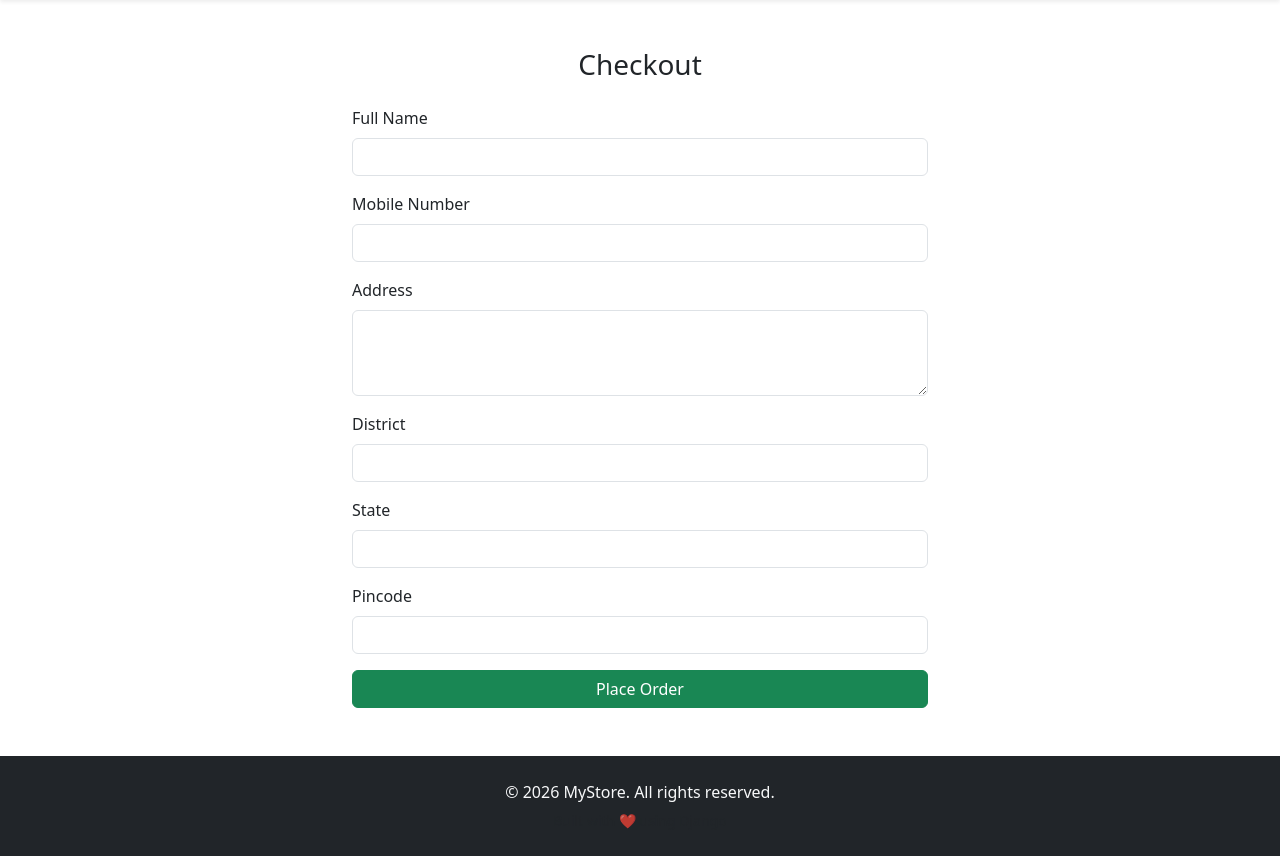
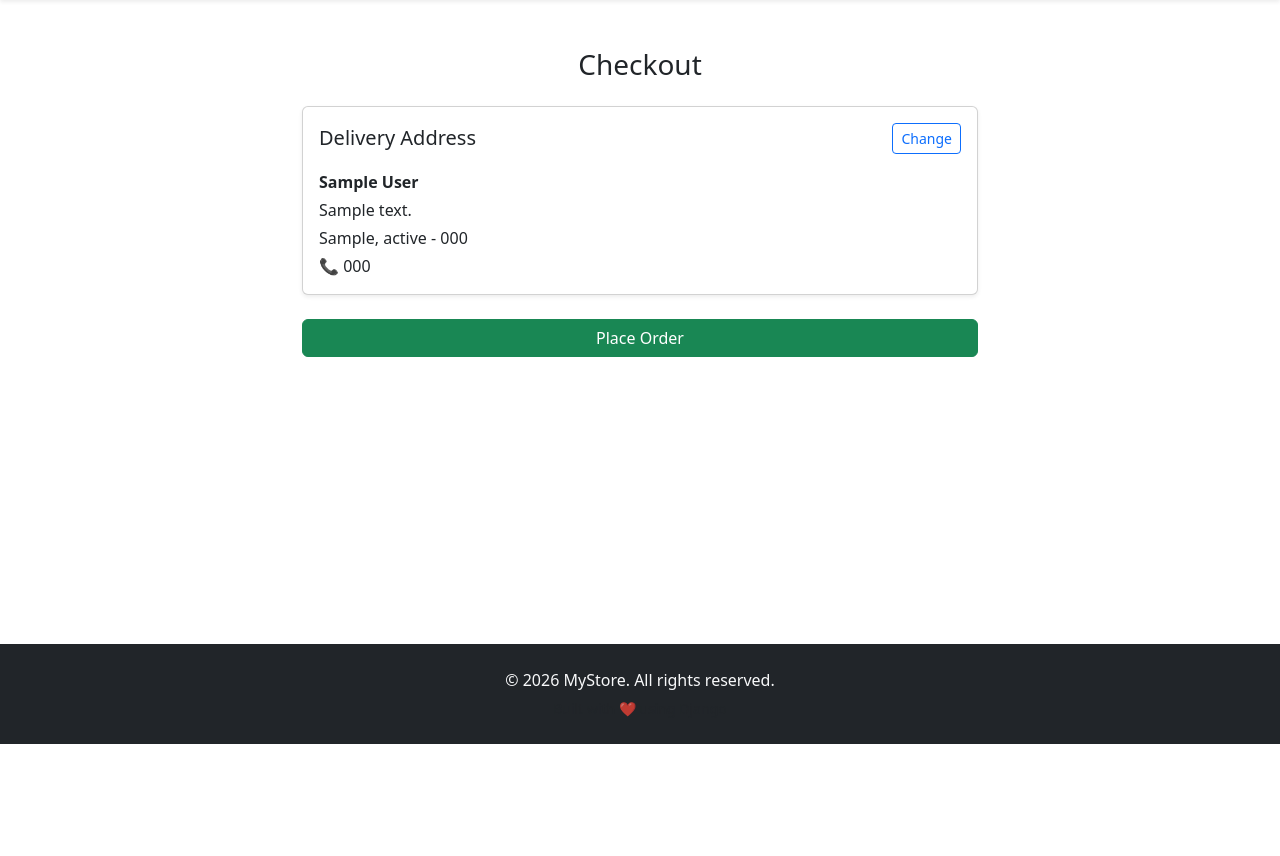
Before and after one commit to Dablukumar94/india_mart, a Django app: page /products/checkout/ in a window 1280 px wide. Shown: the part 56-912 px from the top of the page. After the commit the page ends 800 px from the top, so only its background shows below. Run offline with Django 5.2, Linux system fonts and the light colour scheme; a user stored in the database is signed in; tables that the repository leaves empty hold one stand-in row (values such as "Sample post").

Commit message:
fix address system checkout update

```diff
--- a/products/urls.py
+++ b/products/urls.py
@@ -1,7 +1,7 @@
 from django.urls import path
 from .views import ProductListView, ProductDetailView, AddToCartView, CartView,\
     IncreaseQtyView, DecreaseQtyView, RemoveFromCartView, CheckoutView, \
-    OrderSuccessView, OrderHistoryView, OrderDetailView
+    OrderSuccessView, OrderHistoryView, OrderDetailView, BuyNowView, AddressView
 
 urlpatterns = [
     path('', ProductListView.as_view(), name='product-list'),
@@ -15,4 +15,6 @@ urlpatterns = [
     path('success/', OrderSuccessView.as_view(), name='order-success'),
     path('orders/', OrderHistoryView.as_view(), name='order-history'),
     path('orders/<uuid:pk>/', OrderDetailView.as_view(), name='order-detail'),
+    path('buy-now/<uuid:pk>/', BuyNowView.as_view(), name='buy-now'),
+    path('address/', AddressView.as_view(), name='address'),
 ]
--- a/products/views.py
+++ b/products/views.py
@@ -1,27 +1,15 @@
-# from django.shortcuts import render, redirect
-# from django.contrib import messages
+from django.views import View
+from django.shortcuts import render, redirect, get_object_or_404
+from django.contrib.auth.mixins import LoginRequiredMixin
+from django.core.paginator import Paginator
 
-# # Create your views here.
-
-# # messages.success(request, "Data saved successfully!")
-# # messages.error(request, "Something went wrong!")
-# # messages.warning(request, "Please check your form!")
-# # messages.info(request, "Welcome back!")
-
-# def index_page(request):
-#     messages.success(request, "Data saved successfully!")
-#     return render(request, "base/base.html")
+from .models import Product, Order, OrderItem, Address
 
 
-from django.views import View
-from django.shortcuts import render, redirect
-from .models import Product, Order, OrderItem
-from django.shortcuts import get_object_or_404
-from django.core.paginator import Paginator
-from django.contrib.auth.mixins import LoginRequiredMixin
-
+# --------------------
+# PRODUCT LIST
+# --------------------
 class ProductListView(View):
-
     def get(self, request):
         product_list = Product.objects.all()
 
@@ -32,12 +20,18 @@ class ProductListView(View):
         return render(request, "products/plp.html", {"products": products})
 
 
+# --------------------
+# PRODUCT DETAIL
+# --------------------
 class ProductDetailView(View):
     def get(self, request, pk):
         product = get_object_or_404(Product, id=pk)
         return render(request, "products/pdp.html", {"product": product})
 
 
+# --------------------
+# ADD TO CART
+# --------------------
 class AddToCartView(LoginRequiredMixin, View):
     login_url = 'login'
 
@@ -46,18 +40,19 @@ class AddToCartView(LoginRequiredMixin, View):
 
         product_id = str(pk)
 
-        if product_id in cart:
-            cart[product_id] += 1
-        else:
-            cart[product_id] = 1
+        cart[product_id] = cart.get(product_id, 0) + 1
 
         request.session['cart'] = cart
 
         return redirect('product-list')
 
 
+# --------------------
+# CART VIEW
+# --------------------
 class CartView(LoginRequiredMixin, View):
     login_url = 'login'
+
     def get(self, request):
         cart = request.session.get('cart', {})
         products = []
@@ -77,7 +72,168 @@ class CartView(LoginRequiredMixin, View):
         })
 
 
-# ➕ Increase quantity
+# --------------------
+# CHECKOUT VIEW (FIXED)
+# --------------------
+
+class CheckoutView(LoginRequiredMixin, View):
+    login_url = 'login'
+
+    # 🟢 SHOW CHECKOUT PAGE
+    def get(self, request):
+
+        # ⭐ ADDRESS FETCH (HERE IS YOUR LINE)
+        address = Address.objects.filter(
+            user=request.user,
+            is_default=True
+        ).first()
+
+        # 🛒 CART DATA
+        cart = request.session.get('cart', {})
+        products = []
+        total = 0
+
+        for product_id, qty in cart.items():
+            product = Product.objects.get(id=product_id)
+            product.quantity = qty
+            product.subtotal = product.price * qty
+            total += product.subtotal
+            products.append(product)
+
+        return render(request, 'products/checkout.html', {
+            'address': address,   # 👈 send to template
+            'products': products,
+            'total': total
+        })
+
+    # 🔵 PLACE ORDER
+    def post(self, request):
+
+        cart = request.session.get('cart', {})
+
+        if not cart:
+            return redirect('cart')
+
+        # ⭐ SAME ADDRESS LOGIC HERE ALSO
+        address = Address.objects.filter(
+            user=request.user,
+            is_default=True
+        ).first()
+
+        if not address:
+            return redirect('address')
+
+        # 🧾 CREATE ORDER
+        order = Order.objects.create(
+            user=request.user,
+            address=address,
+            total_amount=0,
+            status='PLACED'
+        )
+
+        total = 0
+
+        for product_id, qty in cart.items():
+            product = Product.objects.get(id=product_id)
+
+            subtotal = product.price * qty
+            total += subtotal
+
+            OrderItem.objects.create(
+                order=order,
+                product=product,
+                quantity=qty,
+                price=product.price
+            )
+
+        order.total_amount = total
+        order.save()
+
+        # 🧹 CLEAR CART
+        request.session['cart'] = {}
+
+        return redirect('order-success')
+
+# --------------------
+# BUY NOW
+# --------------------
+class BuyNowView(LoginRequiredMixin, View):
+    login_url = 'login'
+
+    def get(self, request, pk):
+        request.session['cart'] = {str(pk): 1}
+        return redirect('checkout')
+
+
+# --------------------
+# ADDRESS VIEW (FIXED)
+# --------------------
+class AddressView(LoginRequiredMixin, View):
+    login_url = 'login'
+
+    def get(self, request):
+        address = Address.objects.filter(
+            user=request.user,
+            is_default=True
+        ).first()
+
+        return render(request, "products/edit_address.html", {
+            "address": address
+        })
+
+    def post(self, request):
+
+        Address.objects.filter(user=request.user).update(is_default=False)
+
+        Address.objects.create(
+            user=request.user,
+            full_name=request.POST.get('full_name'),
+            mobile=request.POST.get('mobile'),
+            address=request.POST.get('address'),
+            district=request.POST.get('district'),
+            state=request.POST.get('state'),
+            pincode=request.POST.get('pincode'),
+            is_default=True
+        )
+
+        return redirect('checkout')
+
+
+# --------------------
+# ORDER SUCCESS
+# --------------------
+class OrderSuccessView(View):
+    def get(self, request):
+        return render(request, 'products/success.html')
+
+
+# --------------------
+# ORDER HISTORY
+# --------------------
+class OrderHistoryView(LoginRequiredMixin, View):
+    login_url = 'login'
+
+    def get(self, request):
+        orders = Order.objects.filter(user=request.user).order_by('-created_at')
+
+        return render(request, 'products/order_history.html', {
+            'orders': orders
+        })
+
+
+# --------------------
+# ORDER DETAIL
+# --------------------
+class OrderDetailView(LoginRequiredMixin, View):
+    login_url = 'login'
+
+    def get(self, request, pk):
+        order = get_object_or_404(Order, id=pk, user=request.user)
+
+        return render(request, 'products/order_detail.html', {
+            'order': order
+        })
+
 class IncreaseQtyView(LoginRequiredMixin, View):
     login_url = 'login'
 
@@ -93,7 +249,6 @@ class IncreaseQtyView(LoginRequiredMixin, View):
         return redirect('cart')
 
 
-# ➖ Decrease quantity
 class DecreaseQtyView(LoginRequiredMixin, View):
     login_url = 'login'
 
@@ -104,7 +259,6 @@ class DecreaseQtyView(LoginRequiredMixin, View):
 
         if product_id in cart:
             cart[product_id] -= 1
-
             if cart[product_id] <= 0:
                 del cart[product_id]
 
@@ -112,9 +266,9 @@ class DecreaseQtyView(LoginRequiredMixin, View):
         return redirect('cart')
 
 
-# ❌ Remove item
 class RemoveFromCartView(LoginRequiredMixin, View):
     login_url = 'login'
+
     def get(self, request, pk):
         cart = request.session.get('cart', {})
 
@@ -125,83 +279,3 @@ class RemoveFromCartView(LoginRequiredMixin, View):
 
         request.session['cart'] = cart
         return redirect('cart')
-
-
-class CheckoutView(LoginRequiredMixin, View):
-    login_url = 'login'
-    def get(self, request):
-        return render(request, 'products/checkout.html')
-
-    def post(self, request):
-        cart = request.session.get('cart', {})
-
-        if not cart:
-            return redirect('cart')
-
-        full_name = request.POST.get('full_name')
-        mobile = request.POST.get('mobile')
-        address = request.POST.get('address')
-        district = request.POST.get('district')
-        state = request.POST.get('state')
-        pincode = request.POST.get('pincode')
-
-        total = 0
-
-        order = Order.objects.create(
-            user=request.user,
-            full_name=full_name,
-            mobile=mobile,
-            address=address,
-            district=district,
-            state=state,
-            pincode=pincode,
-            total_amount=0,
-            status='PLACED'
-        )
-
-        for product_id, quantity in cart.items():
-            product = Product.objects.get(id=product_id)
-
-            subtotal = product.price * quantity
-            total += subtotal
-
-            OrderItem.objects.create(
-                order=order,
-                product=product,
-                quantity=quantity,
-                price=product.price
-            )
-
-        order.total_amount = total
-        order.save()
-
-        # clear cart
-        request.session['cart'] = {}
-
-        return redirect('order-success')
-
-
-class OrderSuccessView(View):
-    def get(self, request):
-        return render(request, 'products/success.html')
-
-
-
-class OrderHistoryView(LoginRequiredMixin, View):
-    login_url = 'login'
-    def get(self, request):
-        orders = Order.objects.filter(user=request.user).order_by('-created_at')
-
-        return render(request, 'products/order_history.html', {
-            'orders': orders
-        })
-
-
-class OrderDetailView(LoginRequiredMixin, View):
-    login_url = 'login'
-    def get(self, request, pk):
-        order = Order.objects.get(id=pk, user=request.user)
-
-        return render(request, 'products/order_detail.html', {
-            'order': order
-        })
--- a/templates/products/checkout.html
+++ b/templates/products/checkout.html
@@ -2,50 +2,52 @@
 
 {% block content %}
 
-<div class="container mt-5" style="max-width: 600px;">
+<div class="container mt-5" style="max-width: 700px;">
 
     <h3 class="mb-4 text-center">Checkout</h3>
 
+    <!-- 🏠 DELIVERY ADDRESS -->
+    <div class="card shadow-sm p-3 mb-4">
+
+        <div class="d-flex justify-content-between align-items-center mb-3">
+            <h5 class="mb-0">Delivery Address</h5>
+
+            <!-- Change Address -->
+            <a href="{% url 'address' %}" class="btn btn-sm btn-outline-primary">
+                Change
+            </a>
+        </div>
+
+        {% if address %}
+
+            <p class="mb-1"><strong>{{ address.full_name }}</strong></p>
+
+            <p class="mb-1">{{ address.address }}</p>
+
+            <p class="mb-1">
+                {{ address.district }}, {{ address.state }} - {{ address.pincode }}
+            </p>
+
+            <p class="mb-0">📞 {{ address.mobile }}</p>
+
+        {% else %}
+
+            <div class="alert alert-warning mb-2">
+                No address found
+            </div>
+
+            <a href="{% url 'address' %}" class="btn btn-primary w-100">
+                Add Address
+            </a>
+
+        {% endif %}
+
+    </div>
+
+    <!-- 🛒 PLACE ORDER -->
     <form method="POST">
         {% csrf_token %}
 
-        <!-- 🔹 Full Name -->
-        <div class="mb-3">
-            <label class="form-label">Full Name</label>
-            <input type="text" name="full_name" class="form-control" required>
-        </div>
-
-        <!-- 🔹 Mobile -->
-        <div class="mb-3">
-            <label class="form-label">Mobile Number</label>
-            <input type="tel" name="mobile" class="form-control" required>
-        </div>
-
-        <!-- 🔹 Address -->
-        <div class="mb-3">
-            <label class="form-label">Address</label>
-            <textarea name="address" class="form-control" rows="3" required></textarea>
-        </div>
-
-        <!-- 🔹 District -->
-        <div class="mb-3">
-            <label class="form-label">District</label>
-            <input type="text" name="district" class="form-control" required>
-        </div>
-
-        <!-- 🔹 State -->
-        <div class="mb-3">
-            <label class="form-label">State</label>
-            <input type="text" name="state" class="form-control" required>
-        </div>
-
-        <!-- 🔹 Pincode -->
-        <div class="mb-3">
-            <label class="form-label">Pincode</label>
-            <input type="text" name="pincode" class="form-control" required>
-        </div>
-
-        <!-- 🔥 Place Order -->
         <button class="btn btn-success w-100">
             Place Order
         </button>
--- a/templates/products/pdp.html
+++ b/templates/products/pdp.html
@@ -64,9 +64,10 @@
                 Add to Cart
             </a>
 
-            <button class="btn btn-outline-dark w-50">
+            <a href="{% url 'buy-now' product.id %}"
+                class="btn btn-primary w-50">
                 Buy Now
-            </button>
+            </a>
 
         </div>
 
```
Also changed, not shown: products/admin.py (+13 -5 lines), products/models.py (+57 -15 lines), templates/products/edit_address.html (added, +80 -0 lines), db.sqlite3, products/migrations/0005_remove_order_district_remove_order_full_name_and_more.py (added).
